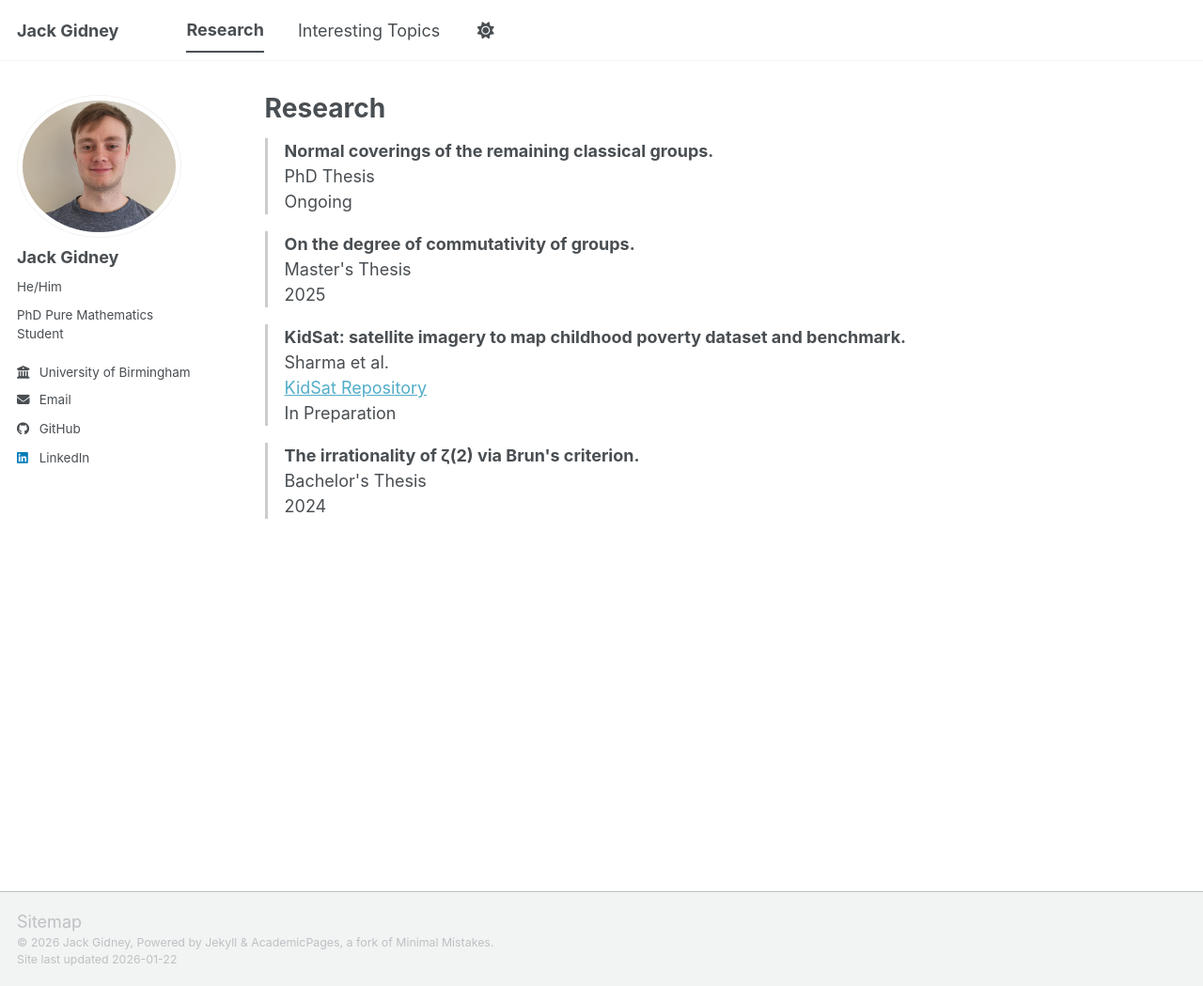
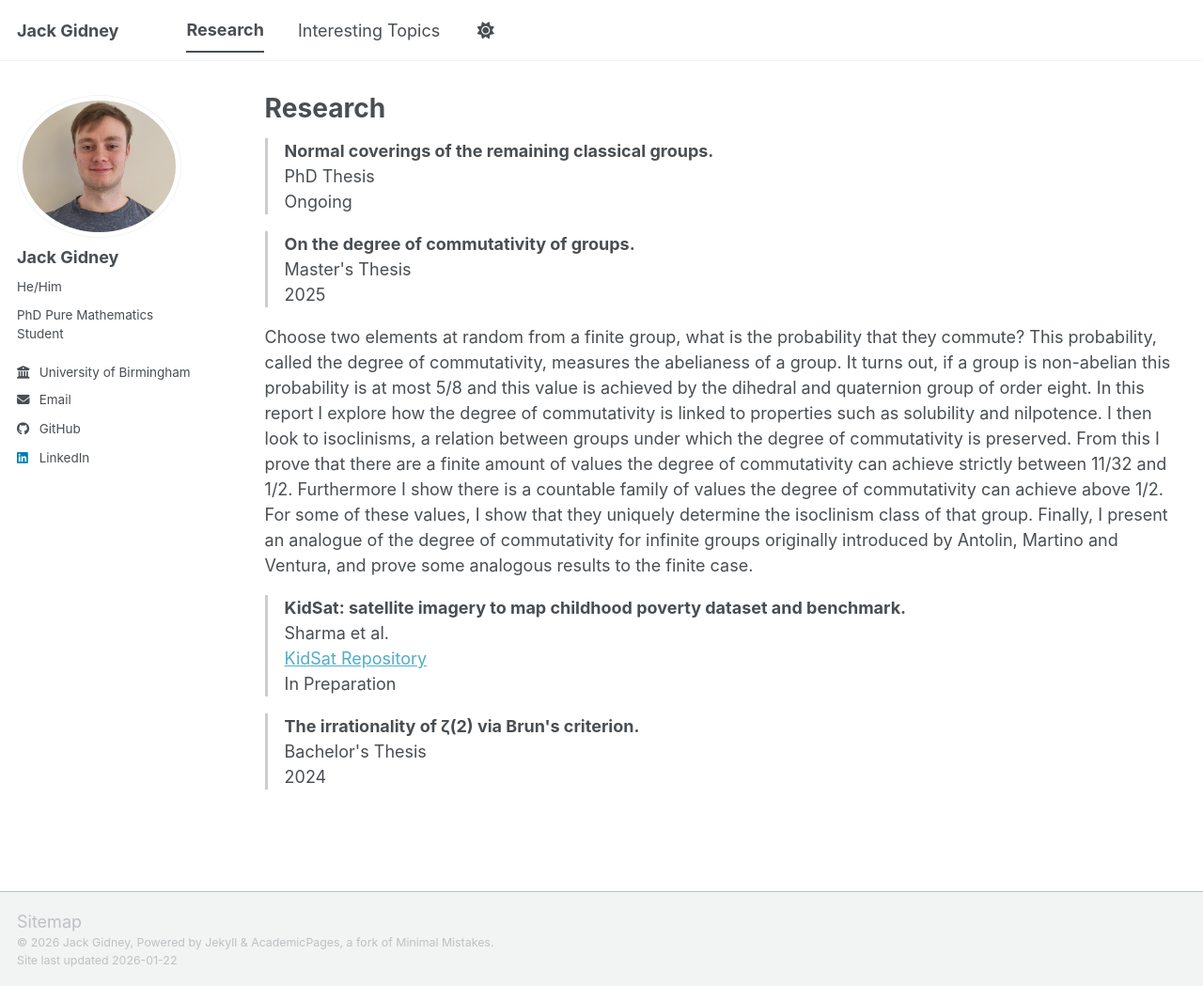
Before and after one commit to jgidney44/jgidney44.github.io, a Jekyll site: the page built from _pages/research.html, in a window 1280 px wide and 1049 px high. Shown: the whole window at 94% size. Built offline with Jekyll 4.4.1, drawn with Linux system fonts in a browser that asks for light colours; a script bundle is joined from its source files by our own code; library files that are not in the unit come from our copies.

Commit message:
Update research.html

```diff
--- a/_pages/research.html
+++ b/_pages/research.html
@@ -22,6 +22,12 @@ Master's Thesis
 2025
 </div>
 
+Choose two elements at random from a finite group, what is the probability that they commute? This probability, called the degree of commutativity, measures the abelianess of a group. It turns out, if a group is non-abelian this probability is at most 5/8
+and this value is achieved by the dihedral and quaternion group of order eight. In this report I explore how the degree of commutativity is linked to properties such as solubility and nilpotence. I then look to isoclinisms, a relation between groups under
+which the degree of commutativity is preserved. From this I prove that there are a finite amount of values the degree of commutativity can achieve strictly between 11/32 and 1/2. Furthermore I show there is a countable family of values the degree of
+commutativity can achieve above 1/2. For some of these values, I show that they uniquely determine the isoclinism class of that group. Finally, I present an analogue of the degree of commutativity for infinite groups originally
+introduced by Antolin, Martino and Ventura, and prove some analogous results to the finite case.
+
 
 <div class="research-item">
 <span class="research-title">KidSat: satellite imagery to map childhood poverty dataset and benchmark.</span>
```
